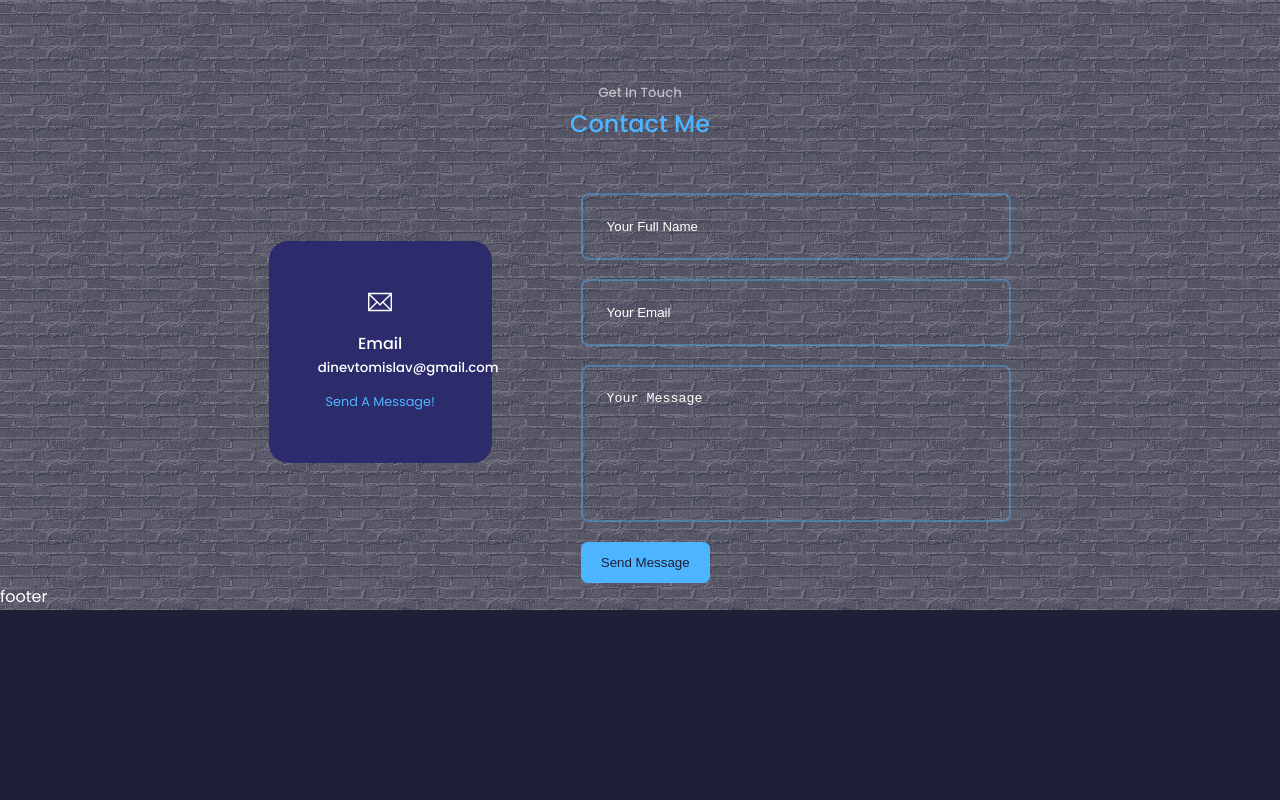
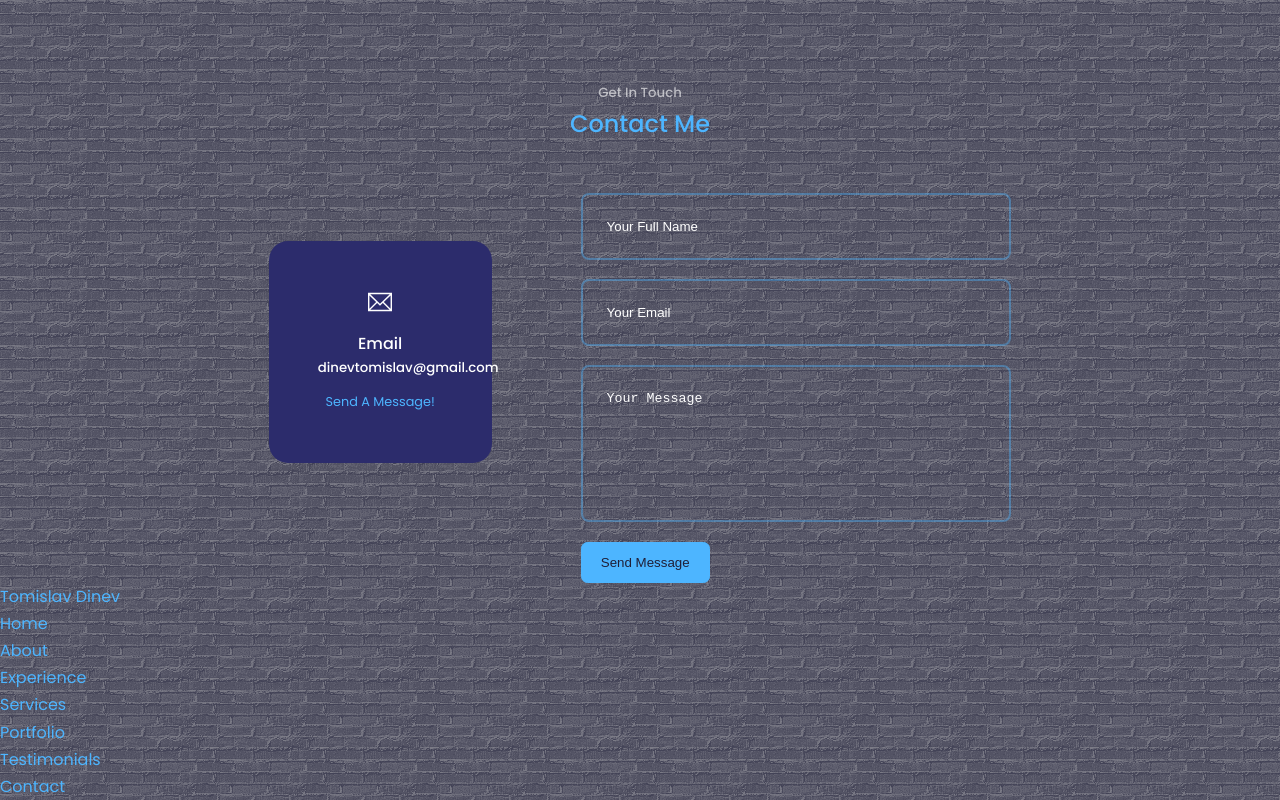
Before and after one commit to dinevtomislav/Portfolio, a React (Create React App) app in the folder react-portfolio-website/: page / in a window 1280 px wide. Shown: the part 4346-5146 px from the top of the page. Before the commit the page ends 4956 px from the top, so only its background shows below. Built offline with nearby package versions, Linux system fonts and the light colour scheme.

Commit message:
beginning of footer

```diff
--- a/react-portfolio-website/src/components/footer/Footer.jsx
+++ b/react-portfolio-website/src/components/footer/Footer.jsx
@@ -3,7 +3,19 @@
 
 const footer = () => {
   return (
-    <div>footer</div>
+    <footer>
+      <a href='#' className='footer__logo'>Tomislav Dinev</a>
+
+      <ul className='permalinks'>
+        <li><a href='#'>Home</a></li>
+        <li><a href='#about'>About</a></li>
+        <li><a href='#experience'>Experience</a></li>
+        <li><a href='#services'>Services</a></li>
+        <li><a href='#portfolio'>Portfolio</a></li>
+        <li><a href='#testimonials'>Testimonials</a></li>
+        <li><a href='#contact'>Contact</a></li>
+      </ul>
+    </footer>
   )
 }
 
```
